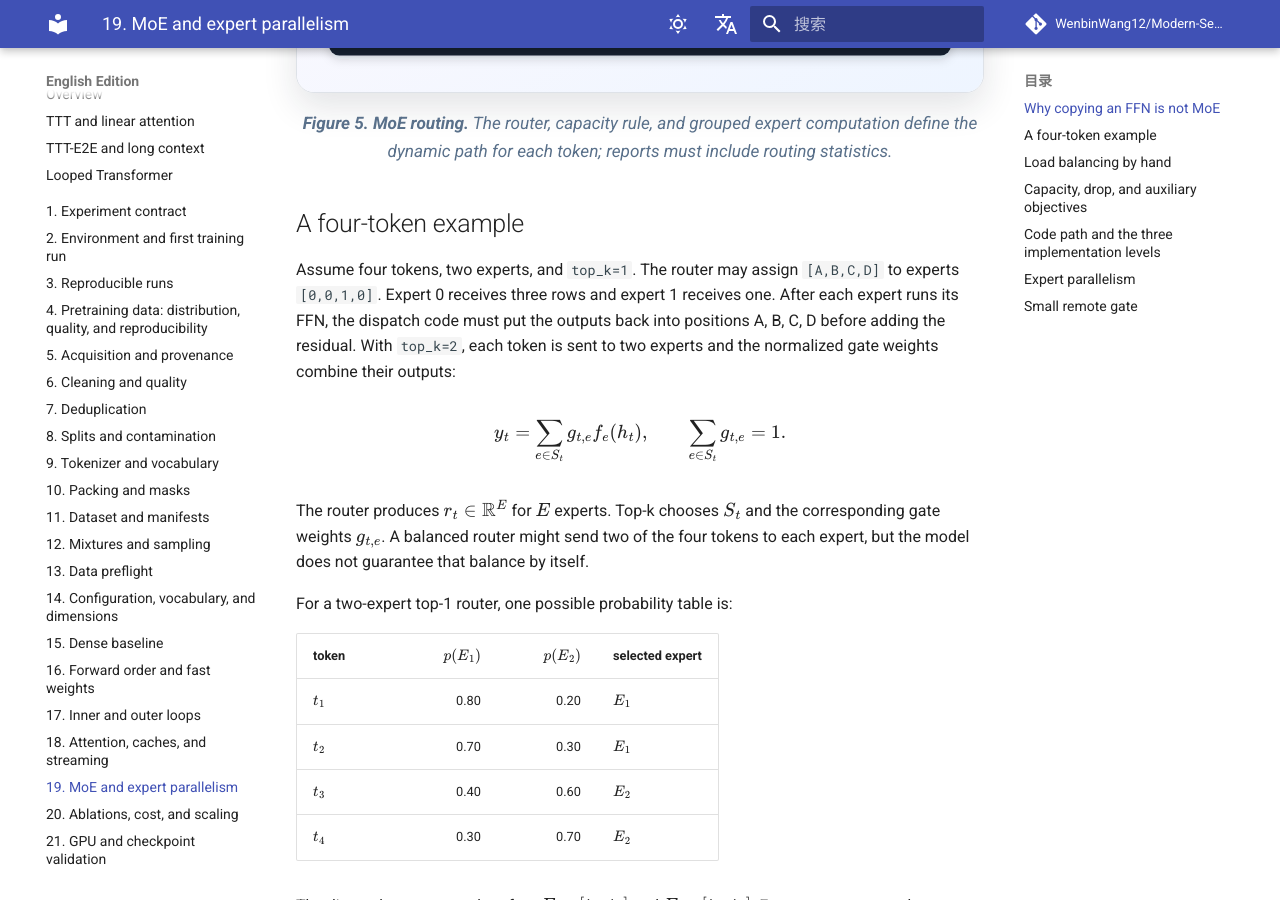
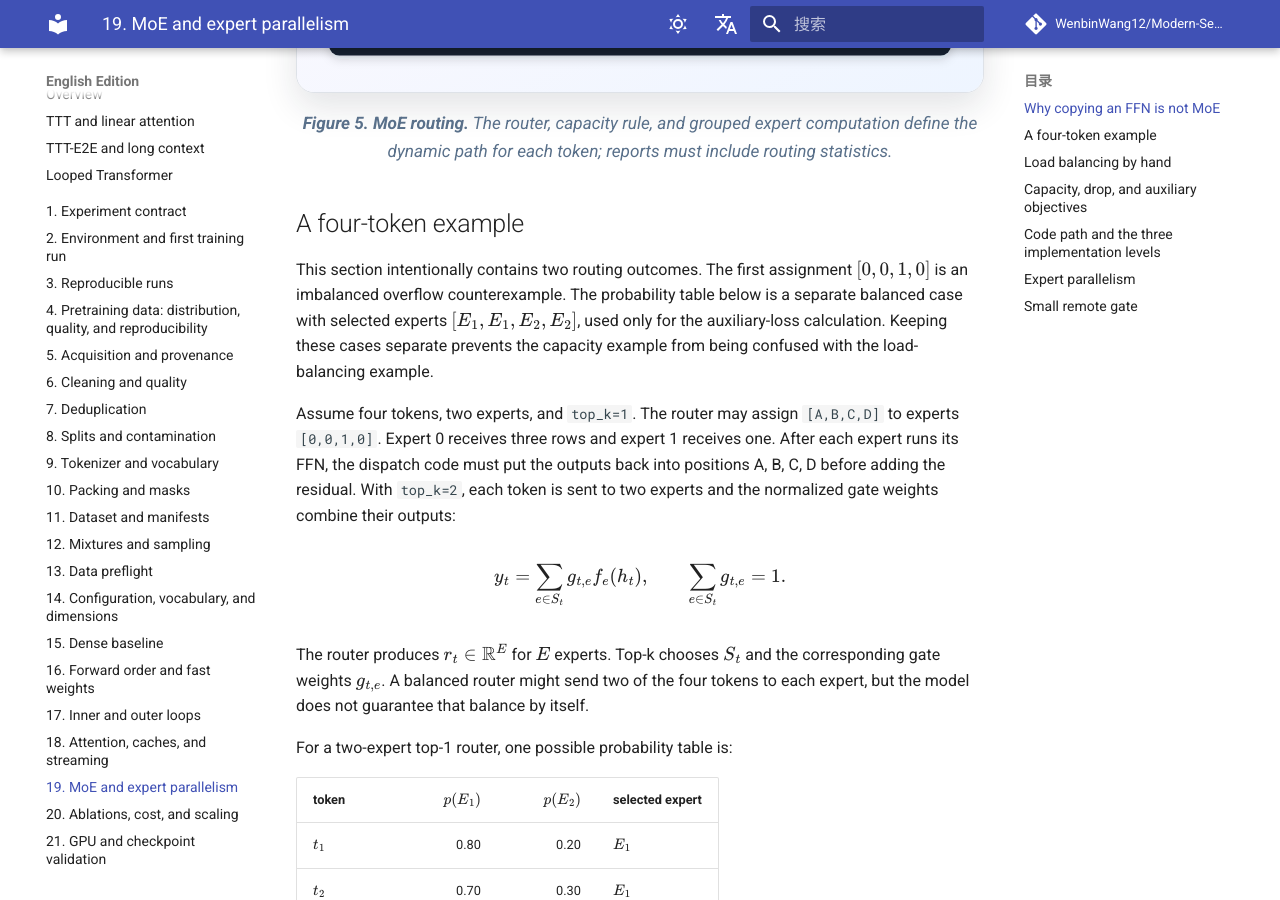
Before and after one commit to WenbinWang12/Modern-Sequence-Models-from-Scratch, an MkDocs documentation site: the page built from docs/book/en/07_moe.md, in a window 1280 px wide and 900 px high, scrolled down 924 px. Built offline with MkDocs 1.6.1 and Material for MkDocs 9.7.7, drawn with Linux system fonts in a browser that asks for light colours; comment, search, counter and statistics services are not loaded.

Commit message:
clarify MoE routing examples

```diff
--- a/docs/book/en/07_moe.md
+++ b/docs/book/en/07_moe.md
@@ -24,6 +24,8 @@ The shape can remain correct even when the order is wrong. That is why routing n
 </figure>
 
 ## A four-token example
+
+This section intentionally contains two routing outcomes. The first assignment \([0,0,1,0]\) is an imbalanced overflow counterexample. The probability table below is a separate balanced case with selected experts \([E_1,E_1,E_2,E_2]\), used only for the auxiliary-loss calculation. Keeping these cases separate prevents the capacity example from being confused with the load-balancing example.
 
 Assume four tokens, two experts, and `top_k=1`. The router may assign `[A,B,C,D]` to experts `[0,0,1,0]`. Expert 0 receives three rows and expert 1 receives one. After each expert runs its FFN, the dispatch code must put the outputs back into positions A, B, C, D before adding the residual. With `top_k=2`, each token is sent to two experts and the normalized gate weights combine their outputs:
 
```
